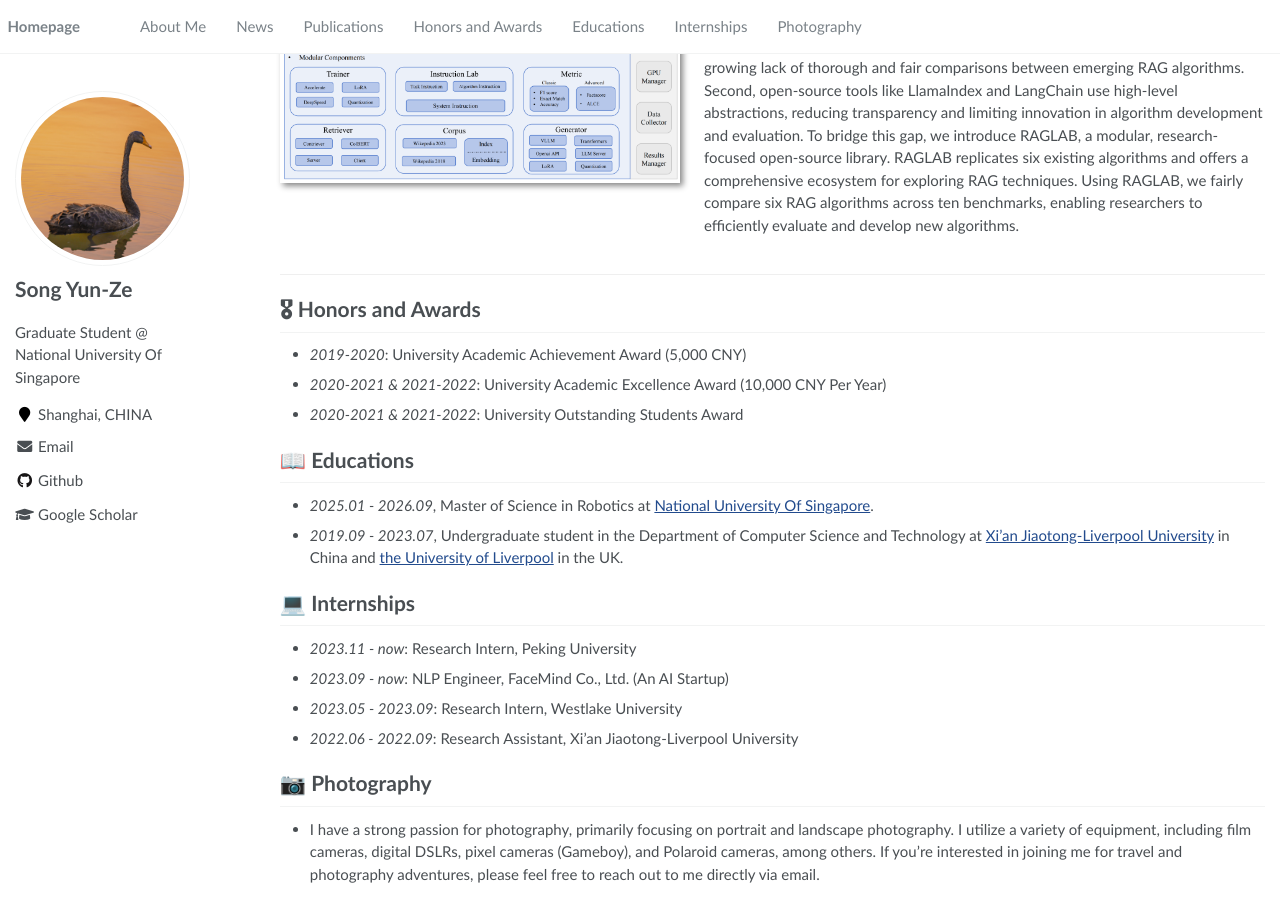
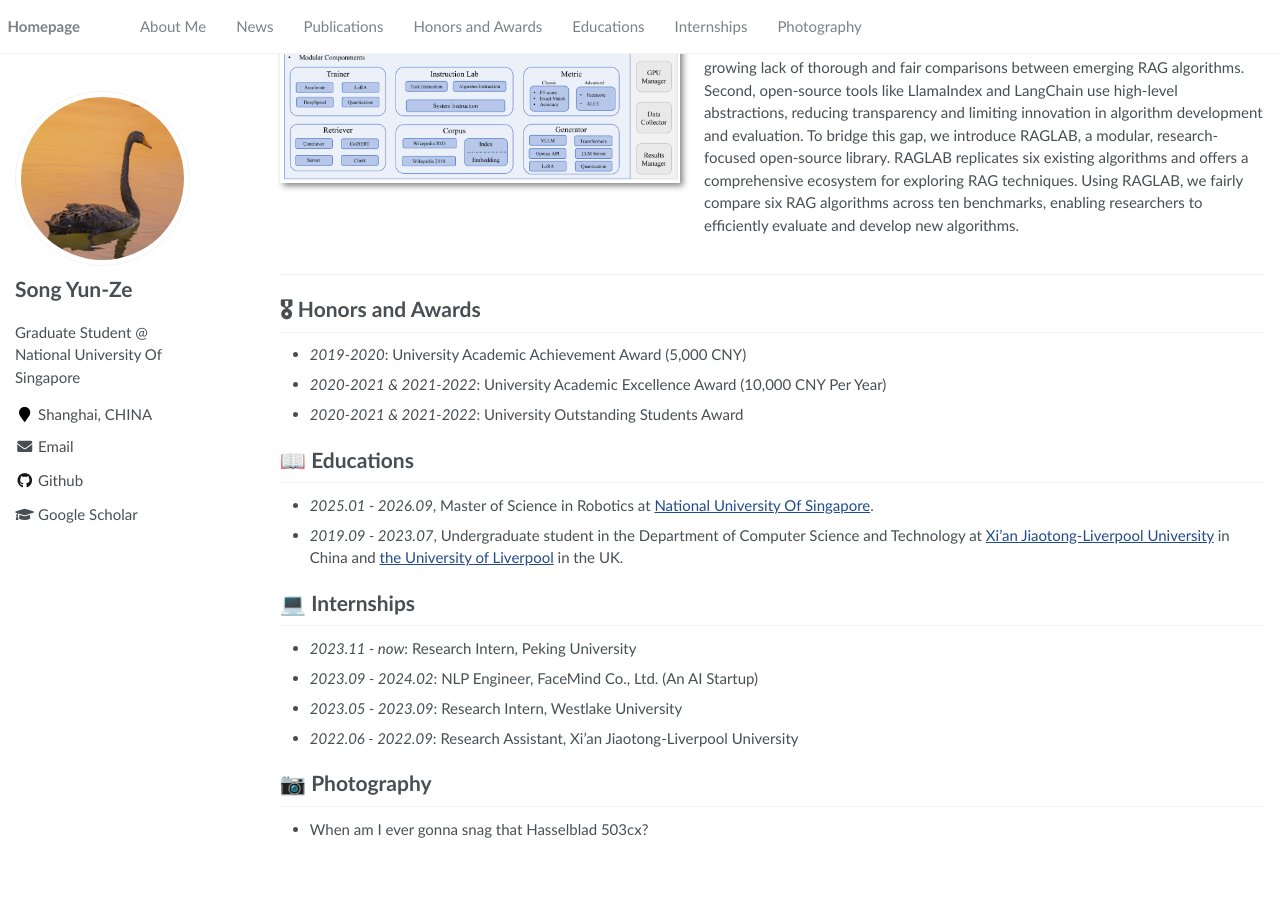
Before and after one commit to YunzeSong/YunzeSong.github.io, a Jekyll site: the page built from _pages/about.md, in a window 1280 px wide and 900 px high, scrolled down 651 px. Built offline with Jekyll 4.4.1, drawn with Linux system fonts in a browser that asks for light colours; after the commit the page ends 1506 px from its top, so only the background shows below that.

Commit message:
Update about.md

```diff
--- a/_pages/about.md
+++ b/_pages/about.md
@@ -59,10 +59,10 @@ To address hallucinations and difficulties in updating real-time knowledge, Retr
 # 💻 Internships
 
 - *2023.11 - now*: Research Intern, Peking University
-- *2023.09 - now*: NLP Engineer, FaceMind Co., Ltd. (An AI Startup)
+- *2023.09 - 2024.02*: NLP Engineer, FaceMind Co., Ltd. (An AI Startup)
 - *2023.05 - 2023.09*: Research Intern, Westlake University
 - *2022.06 - 2022.09*: Research Assistant, Xi'an Jiaotong-Liverpool University
 
 # 📷 Photography
 
-- I have a strong passion for photography, primarily focusing on portrait and landscape photography. I utilize a variety of equipment, including film cameras, digital DSLRs, pixel cameras (Gameboy), and Polaroid cameras, among others. If you're interested in joining me for travel and photography adventures, please feel free to reach out to me directly via email.
+- When am I ever gonna snag that Hasselblad 503cx?
```
